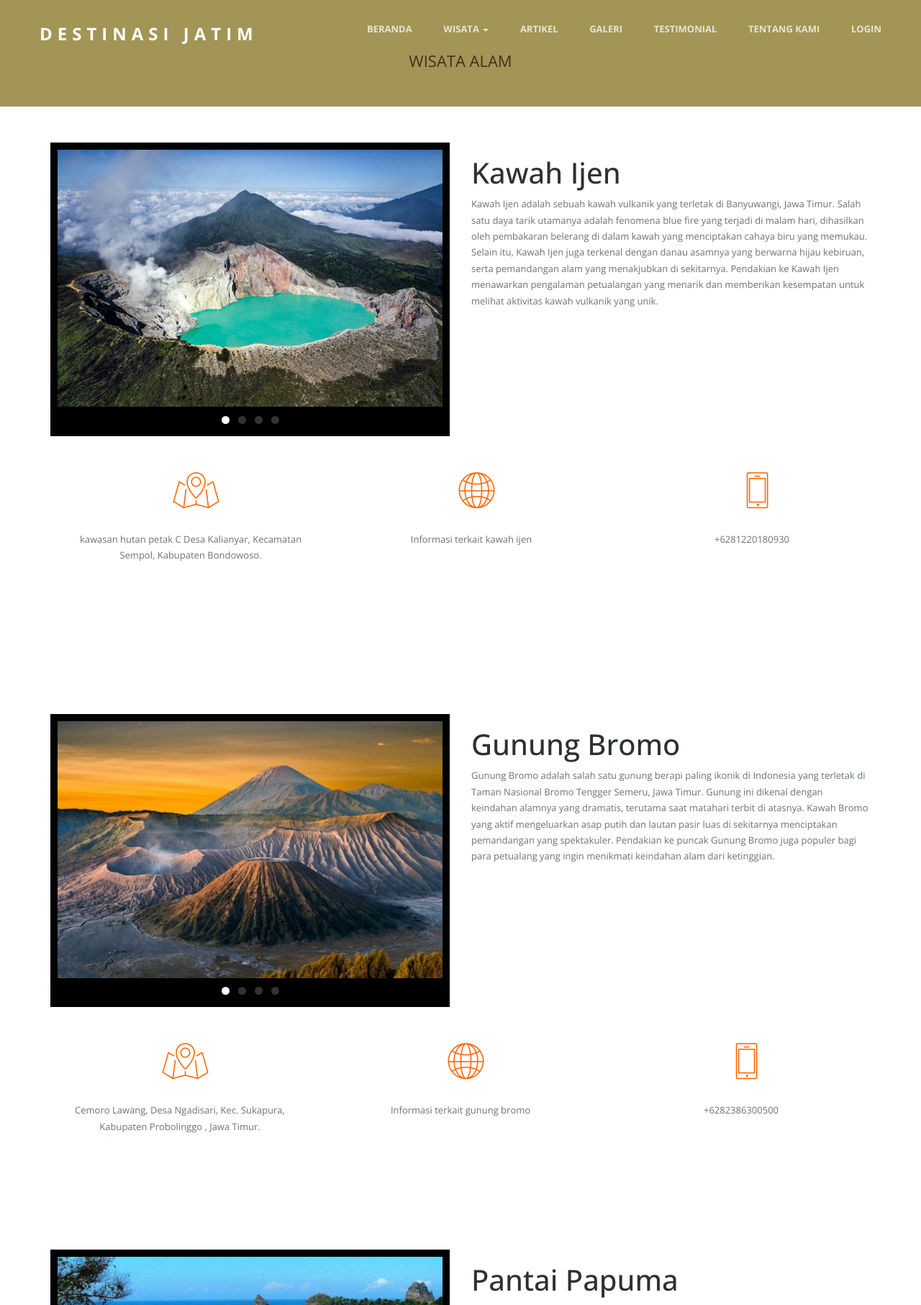
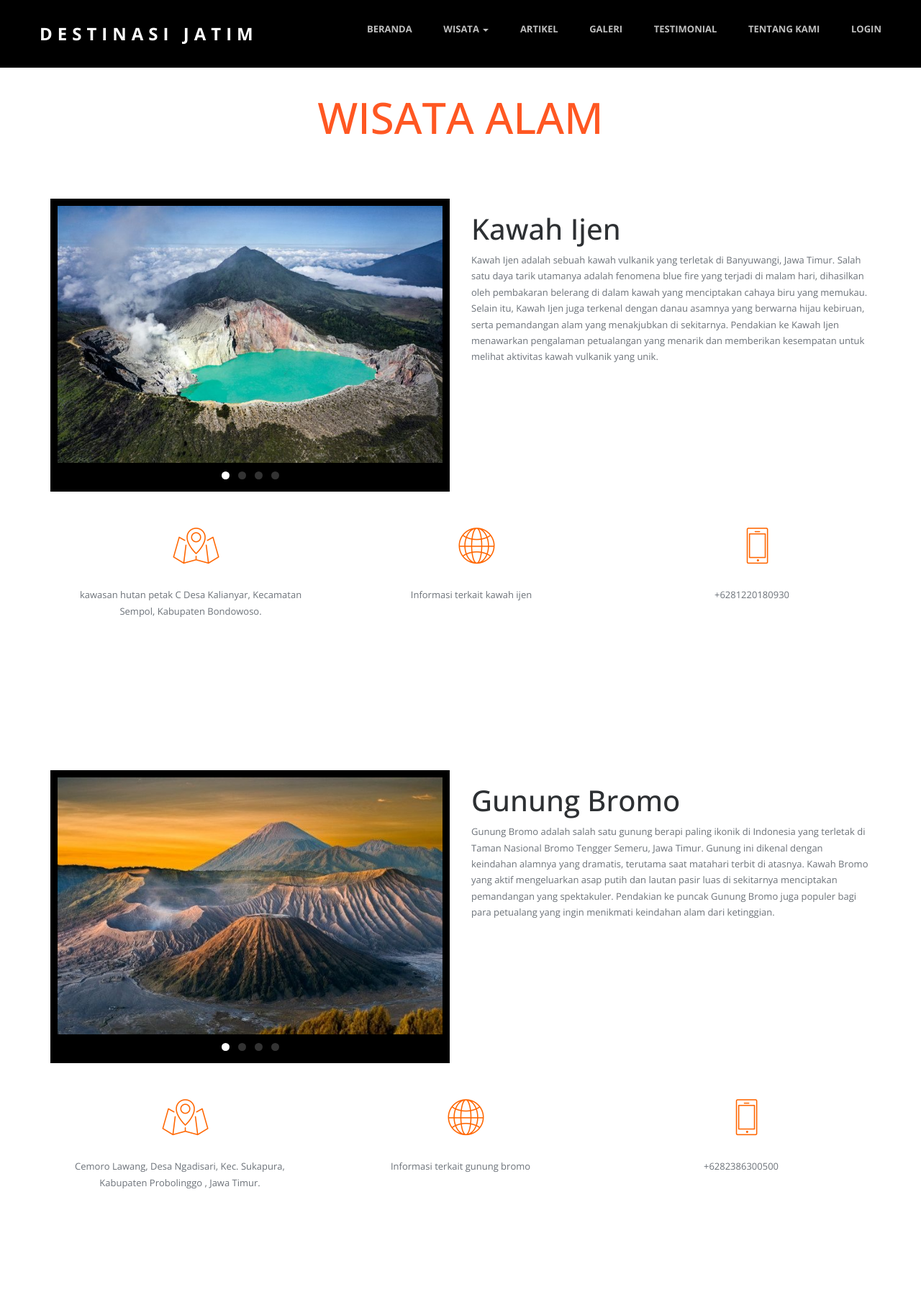
Before and after one commit to mulyani07/UAS-PEMWEB, a PHP site: page /wisataalam.php in a window 1280 px wide. Shown: the top 1813 px of the page at 72% size. Run offline with PHP 8.4, Linux system fonts and the light colour scheme; data that the repository does not hold is empty; some libraries are stand-ins or nearby versions; some web fonts are replaced.

Commit message:
Fix navbar and top design at some pages

```diff
--- a/artikel.php
+++ b/artikel.php
@@ -85,7 +85,7 @@ $events = $req->fetchAll();
     <section id="intro" class="title-container">
       <div class="container">
         <div class="col-md-8 col-md-offset-2 text-center">
-          <h1>ARTIKEL</h1>
+          <h1 class="title-intro">ARTIKEL</h1>
           <?php
           if (isset($_SESSION['admin'])) {
           ?>
--- a/css/main.css
+++ b/css/main.css
@@ -347,11 +347,6 @@ ul li {
 /* ==========================================================================
 	$intro
 ========================================================================== */
-main {
-	margin-top: 12rem;
-	/* background-color: black; */
-}
-
 .intro {
 	background-color: #000;
 }
@@ -672,3 +667,18 @@ padding:15px 30px 15px 30px;
 	font-size: 11px;
 	margin: 0 2px;
 }
+
+/* Additional */
+.title-intro {
+	color: #ff5722;
+	font-size: 6rem;
+	font-weight: 500;
+	text-transform: uppercase;
+	text-align: center;
+}
+
+main {
+	padding-top: 12rem;
+	min-height: 77.5vh;
+	/* min-height: 100dvh; */
+}
--- a/wisataalam.php
+++ b/wisataalam.php
@@ -1,7 +1,7 @@
 <?php
 session_start();
-$sesiData = !empty($_SESSION['sesiData'])?$_SESSION['sesiData']:'';
-if(!empty($sesiData['status']['msg'])){
+$sesiData = !empty($_SESSION['sesiData']) ? $_SESSION['sesiData'] : '';
+if (!empty($sesiData['status']['msg'])) {
   $statusPsn = $sesiData['status']['msg'];
   $jenisStatusPsn = $sesiData['status']['type'];
   unset($_SESSION['sesiData']['status']);
@@ -35,7 +35,7 @@ $events = $req->fetchAll();
   <link rel="stylesheet" href="css/bootstrap.min.css">
   <link rel="stylesheet" href="css/flexslider.css">
   <link rel="stylesheet" href="css/jquery.fancybox.css">
-<link rel="stylesheet" href="css/dj.css">
+  <link rel="stylesheet" href="css/main.css">
   <link rel="stylesheet" href="css/responsive.css">
   <link rel="stylesheet" href="css/font-icon.css">
   <link rel="stylesheet" href="css/animate.min.css">
@@ -46,8 +46,7 @@ $events = $req->fetchAll();
 
 <body>
   <!-- header section -->
-<section>
-  <header id="header">
+  <header id="header" class="navbar-fixed-top">
     <div class="header-content clearfix"> <a class="logo" href="index.php">Destinasi Jatim</a>
       <nav class="navigation" role="navigation">
         <ul class="primary-nav">
@@ -71,27 +70,27 @@ $events = $req->fetchAll();
           <li><a href="testimonial.php">Testimonial</a></li>
           <li><a href="tentang.php">Tentang Kami</a></li>
           <?php
-                        if(!isset($_SESSION['is_login'])){
+          if (!isset($_SESSION['is_login'])) {
           ?>
             <li>
               <a href="login.php">Login</a>
             </li>
-                    <?php }else{?>
+          <?php } else { ?>
             <li>
-                    <a href="akunuser.php?logoutSubmit=1" class="logout">Logout (<?= $_SESSION['namauser'];?>)</a>
-                    </li><?php }?>
+              <a href="akunuser.php?logoutSubmit=1" class="logout">Logout (<?= $_SESSION['namauser']; ?>)</a>
+            </li><?php } ?>
         </ul>
       </nav>
-      <a href="#" class="nav-toggle">Menu<span></span></a> </div>
+      <a href="#" class="nav-toggle">Menu<span></span></a>
+    </div>
   </header>
-</section>
   <!-- header section -->
   <!-- intro section -->
-<section id="intro" class="section intro">
+  <main>
+    <section id="intro">
       <div class="container">
-    <div class="col-md-8 col-md-offset-2 text-center">
-    <br>
-      <h6>WISATA ALAM</h6>
+        <div class="col-md-8 col-md-offset-2 text-center"  style="margin-bottom: 2rem;">
+          <h6 class="title-intro">WISATA ALAM</h6>
         </div>
       </div>
     </section>
@@ -276,7 +275,7 @@ $events = $req->fetchAll();
                 <p>Desa Lolejer, Kecamatan Wuluhan, Jember, Jawa Timur.</p>
               </div>
               <div class="map-container" style="text-align: center; margin-top: 10px;">
-?                    <iframe class="map" src="https://www.google.com/maps/embed?pb=!1m18!1m12!1m3!1d7893.401791346161!2d113.5559703!3d-8.4310054!2m3!1f0!2f0!3f0!3m2!1i1024!2i768!4f13.1!3m3!1m2!1s0x2dd682a6a4b5cd8d%3A0xb9c242f3a09e2d2e!2sPantai%20Papuma!5e0!3m2!1sid!2sid!4v1717214988865!5m2!1sid!2sid" width="100%" height="200" frameborder="0" style="border:0; display:none;" allowfullscreen></iframe>
+                ? <iframe class="map" src="https://www.google.com/maps/embed?pb=!1m18!1m12!1m3!1d7893.401791346161!2d113.5559703!3d-8.4310054!2m3!1f0!2f0!3f0!3m2!1i1024!2i768!4f13.1!3m3!1m2!1s0x2dd682a6a4b5cd8d%3A0xb9c242f3a09e2d2e!2sPantai%20Papuma!5e0!3m2!1sid!2sid!4v1717214988865!5m2!1sid!2sid" width="100%" height="200" frameborder="0" style="border:0; display:none;" allowfullscreen></iframe>
               </div>
             </div>
             <div class="col-md-4 col-sm-6 services text-center">
@@ -293,7 +292,6 @@ $events = $req->fetchAll();
                 <p><a href="mailto:cs.papuma@gmail.com">cs.papuma@gmail.com</a></p>
               </div>
             </div>
-
           </div>
         </div>
         </div>
@@ -365,12 +363,11 @@ $events = $req->fetchAll();
         </div>
         </div>
       </section>
-  </div>
+  </main>
     <script>
-    $(document).ready(function(){
-      $(".icon").click(function(){
-        $(".map").slideToggle("slow", function() {
-        });
+      $(document).ready(function() {
+        $(".icon").click(function() {
+          $(".map").slideToggle("slow", function() {});
         });
       });
     </script>
@@ -391,7 +388,7 @@ $events = $req->fetchAll();
     <div class="footer-top section">
       <div class="container" align="center">
         <div class="row">
-        <a style="padding:20px"; href="https://github.com/mulyani07/UAS-PEMWEB"><i class="fa fa-github"></i></a>
+          <a style="padding:20px" ; href="https://github.com/mulyani07/UAS-PEMWEB"><i class="fa fa-github"></i></a>
 
           <br>
           <br>
@@ -414,4 +411,5 @@ $events = $req->fetchAll();
   <script src="js/main.js"></script>
   <script type="text/javascript" src="js/jquery.contact.js"></script>
 </body>
+
 </html>
```
Also changed, not shown: tentang.php (+22 -26 lines), testimonial.php (+35 -59 lines), wisatapendidikan.php (+6 -7 lines), wisatasejarah.php (+5 -6 lines). Lines whose indentation alone changed are shown as unchanged.
